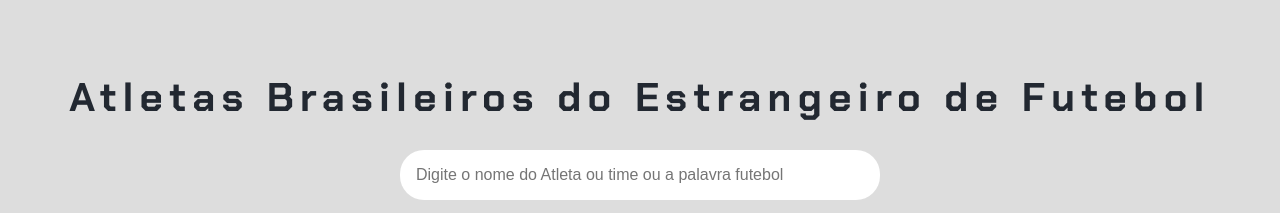
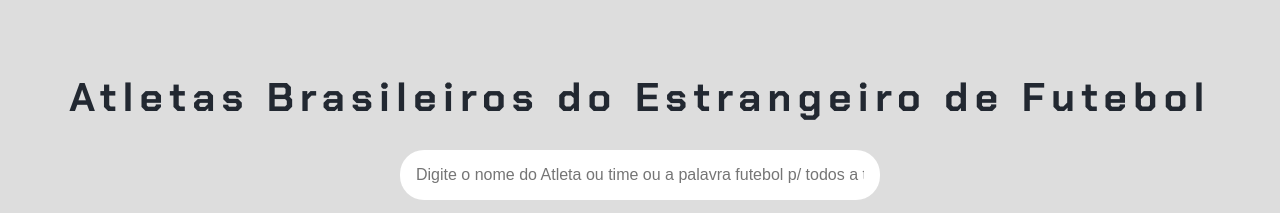
Before and after one commit to pedroaojunior/atletasfut, a plain HTML site: page index.html in a window 1280 px wide. Shown: the top 213 px of the page. Drawn offline with Linux system fonts and the light colour scheme.

Commit message:
Update index.html
Descrição do input

```diff
--- a/index.html
+++ b/index.html
@@ -12,7 +12,7 @@
     </header>
     <main>
       <section>
-       <input type="text" placeholder="Digite o nome do Atleta ou time ou a palavra futebol" id="campo-pesquisa">
+       <input type="text" placeholder="Digite o nome do Atleta ou time ou a palavra futebol p/ todos a tletas" id="campo-pesquisa">
        <button onclick="pesquisar()">Pesquisar</button>
       </section>
       <section class="resultados-pesquisa" id="resultados-pesquisa">
```
